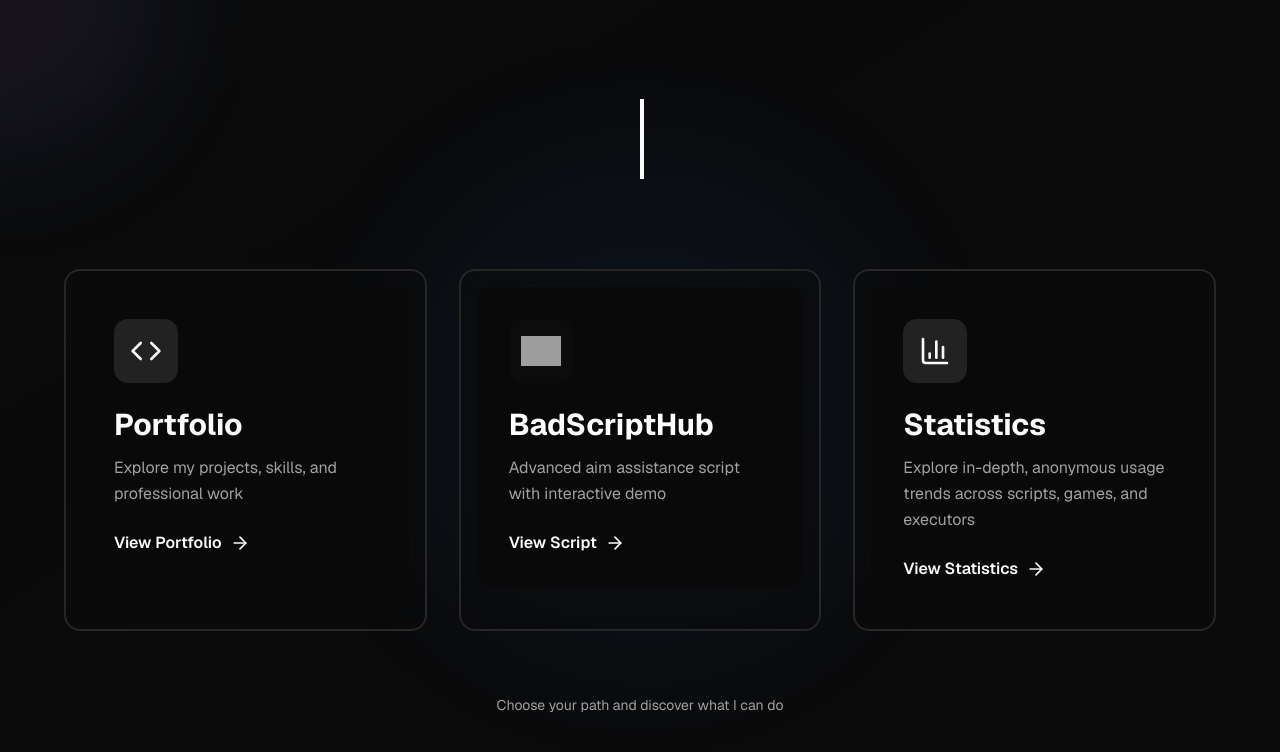
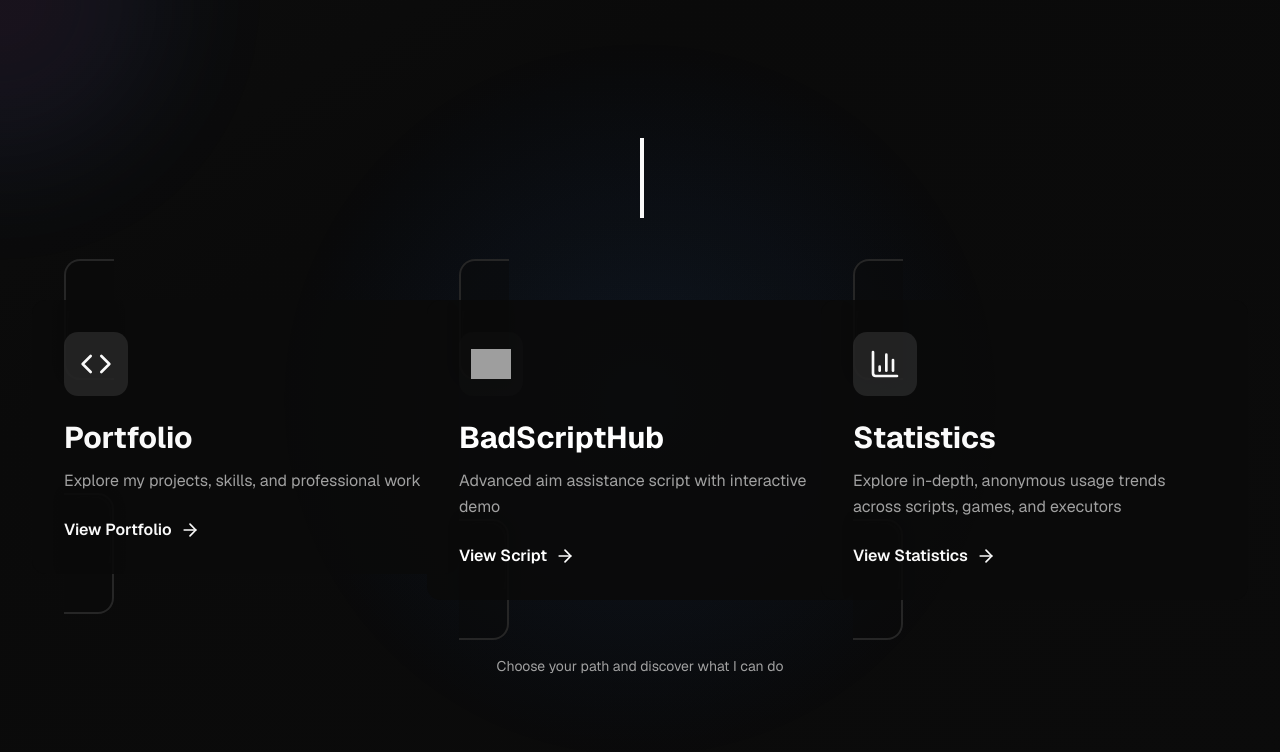
Before and after one commit to froumes/austinxyz.lol, a Next.js app: page / in a window 1280 px wide. Shown: the top 752 px of the page. Built offline with nearby package versions, Linux system fonts and the light colour scheme; grey boxes are pictures that could not be loaded.

Commit message:
feat(animate): add scroll-reveal component and apply to landing headline and cards

```diff
--- a/app/page.tsx
+++ b/app/page.tsx
@@ -4,6 +4,7 @@ import { useState, useEffect, useRef } from "react"
 import { ArrowRight, Code, Target, BarChart3 } from "lucide-react"
 import Link from "next/link"
 import { LogoSimple } from "@/components/logo"
+import { Reveal } from "@/components/reveal"
 
 interface Theme {
   BackgroundColor: string
@@ -161,7 +162,7 @@ export default function HomePage() {
       <div className="absolute inset-0 bg-[radial-gradient(circle_at_50%_50%,rgba(59,130,246,0.1),transparent_50%)] animate-pulse-slow" />
 
       <div className="relative z-10 max-w-6xl w-full">
-        <div className="text-center mb-16 animate-fade-in-up">
+        <Reveal className="text-center mb-16">
           <h1 className="text-6xl md:text-8xl font-black text-foreground mb-4 tracking-tight min-h-[120px] flex items-center justify-center">
             <span>
               {displayedText.split(".").map((part, i) => (
@@ -173,9 +174,10 @@ export default function HomePage() {
               <span className="inline-block w-1 h-20 bg-primary ml-1 animate-blink" />
             </span>
           </h1>
-        </div>
+        </Reveal>
 
         <div className="grid md:grid-cols-3 gap-8 max-w-6xl mx-auto">
+          <Reveal delay={100}>
           <Link
             href="/portfolio"
             onMouseEnter={() => setHoveredOption("portfolio")}
@@ -218,7 +220,9 @@ export default function HomePage() {
               </div>
             </div>
           </Link>
+          </Reveal>
 
+          <Reveal delay={200}>
           <Link
             href="/badscripthub"
             onMouseEnter={() => setHoveredOption("badscripthub")}
@@ -269,6 +273,8 @@ export default function HomePage() {
               </div>
             </div>
           </Link>
+          </Reveal>
+          <Reveal delay={300}>
           <Link
             href="/stats"
             onMouseEnter={() => setHoveredOption("stats")}
@@ -297,6 +303,7 @@ export default function HomePage() {
               </div>
             </div>
           </Link>
+          </Reveal>
         </div>
 
         <div className="text-center mt-16 animate-fade-in-up animation-delay-1000">
--- /dev/null
+++ b/components/reveal.tsx
@@ -0,0 +1,57 @@
+"use client"
+
+import React, { useEffect, useRef, useState } from "react"
+
+interface RevealProps {
+  children: React.ReactNode
+  className?: string
+  delay?: number
+}
+
+export function Reveal({ children, className, delay = 0 }: RevealProps) {
+  const ref = useRef<HTMLDivElement | null>(null)
+  const [visible, setVisible] = useState(false)
+
+  useEffect(() => {
+    if (typeof window === "undefined") return
+
+    const prefersReduced = window.matchMedia("(prefers-reduced-motion: reduce)").matches
+    if (prefersReduced) {
+      setVisible(true)
+      return
+    }
+
+    const el = ref.current
+    if (!el) return
+
+    const observer = new IntersectionObserver(
+      (entries) => {
+        entries.forEach((entry) => {
+          if (entry.isIntersecting) {
+            setTimeout(() => setVisible(true), delay)
+            observer.disconnect()
+          }
+        })
+      },
+      { threshold: 0.15 }
+    )
+
+    observer.observe(el)
+    return () => observer.disconnect()
+  }, [delay])
+
+  return (
+    <div
+      ref={ref}
+      className={className}
+      style={{
+        transition: "opacity 600ms cubic-bezier(0.4,0,0.2,1), transform 600ms cubic-bezier(0.4,0,0.2,1)",
+        opacity: visible ? 1 : 0,
+        transform: visible ? "none" : "translateY(16px)",
+        willChange: "opacity, transform",
+      }}
+    >
+      {children}
+    </div>
+  )
+}
```
